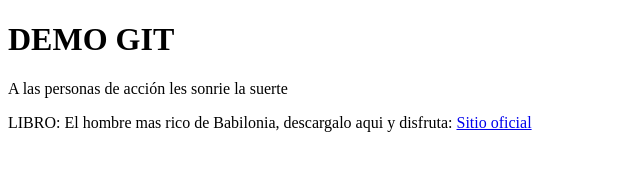
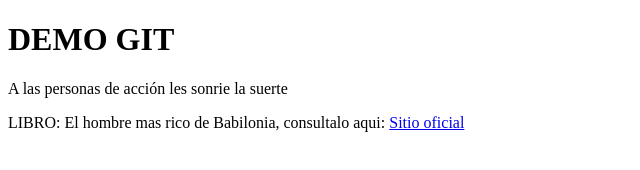
Before and after one commit to praktivalatam/demo-rm, a plain HTML site: page index.html in a window 1280 px wide. Shown: the whole page, without its empty margins (0-640 px from the left). Drawn offline with Linux system fonts and the light colour scheme.

Commit message:
index on master: e2f0329 descripcion del link

```diff
--- a/index.html
+++ b/index.html
@@ -9,6 +9,6 @@
   <body>
     <h1>DEMO GIT</h1>
     <p>A las personas de acción les sonrie la suerte</p>
-    <p>LIBRO:  El hombre mas rico de Babilonia, descargalo aqui y disfruta: <a href="BABILONIA"> Sitio oficial</a></p>
+    <p>LIBRO:  El hombre mas rico de Babilonia, consultalo aqui: <a href="BABILONIA"> Sitio oficial</a></p>
   </body>
 </html>
```
